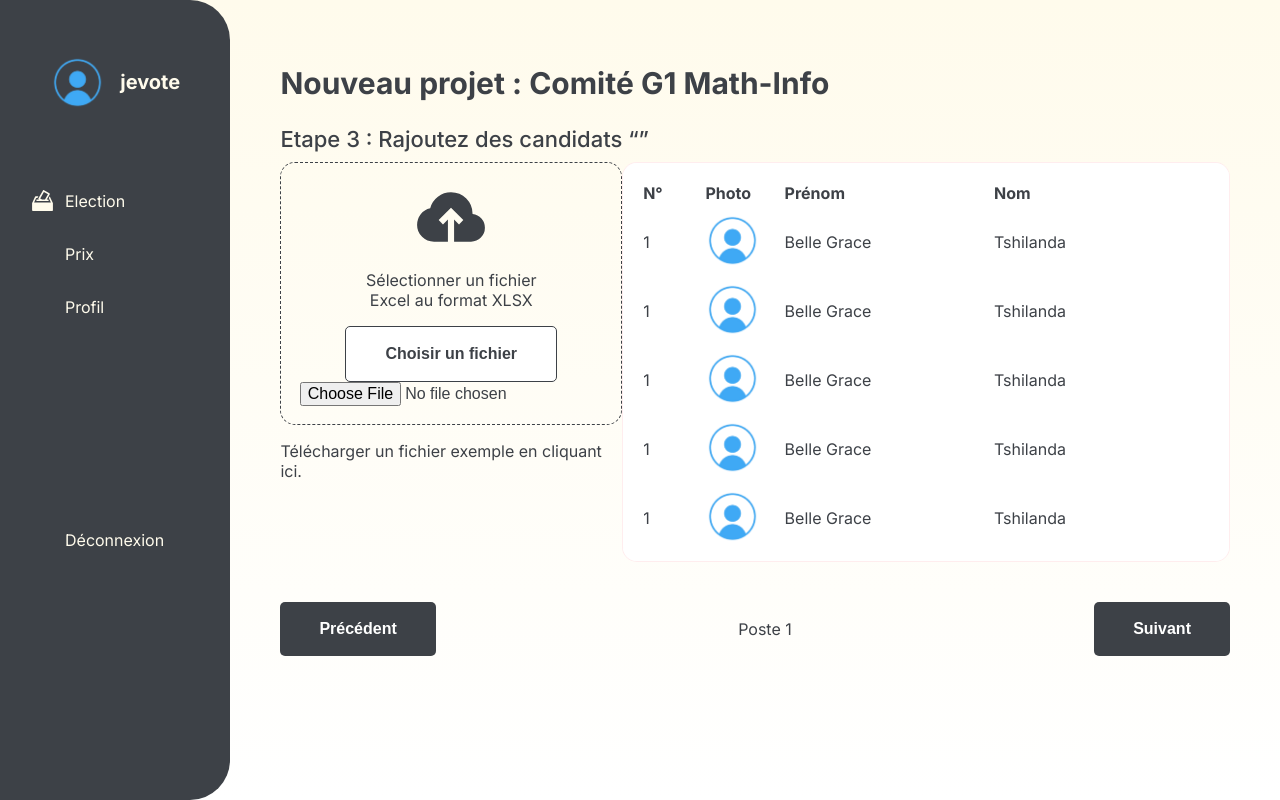
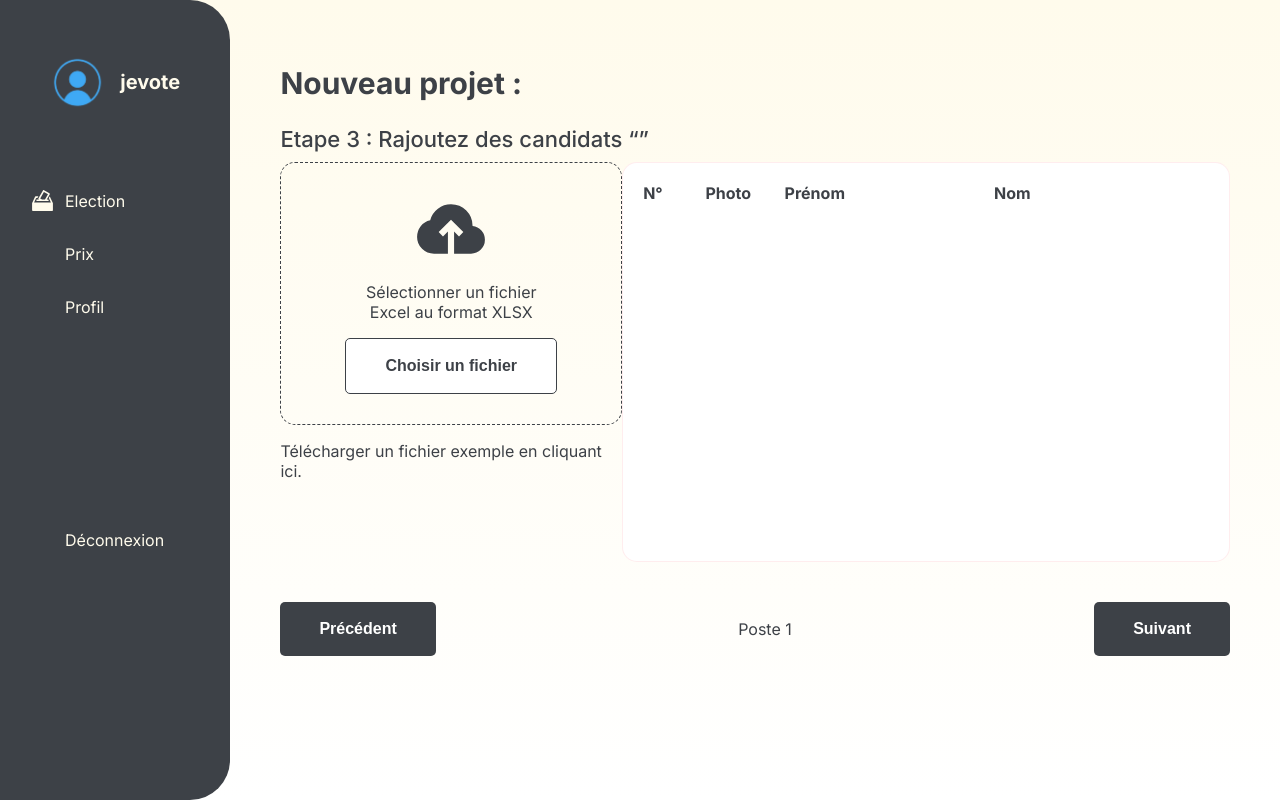
Before and after one commit to PrecieuxMudibu/Precious_Vote, a Next.js app: page /dashboard/add_candidates in a window 1280 px wide. Built offline with nearby package versions, Linux system fonts and the light colour scheme; some icons are missing.

Commit message:
fix: Add e.preventDefault in the login function

```diff
--- a/pages/dashboard/add_candidates.jsx
+++ b/pages/dashboard/add_candidates.jsx
@@ -8,6 +8,7 @@ import { Icon } from '@iconify/react';
 import { useState } from 'react';
 import * as XLSX from 'xlsx';
 import Link from 'next/link';
+import { useRef } from 'react';
 
 export default function Add_Candidates() {
     const { election_to_create, set_election_to_create } =
@@ -15,15 +16,17 @@ export default function Add_Candidates() {
     const [candidats, setCandidats] = useState([]);
     const [number_of_post, set_number_of_post] = useState(0);
 
+    const inputFile = useRef();
+
     function change_post(action) {
         if (action == 'next') {
-            if (number_of_post < election_to_create.candidates.length-1) {
+            if (number_of_post < election_to_create.candidates.length - 1) {
                 set_number_of_post(number_of_post + 1);
             }
         }
 
         if (action == 'previous') {
-            if (number_of_post >= election_to_create.candidates.length-1) {
+            if (number_of_post >= election_to_create.candidates.length - 1) {
                 set_number_of_post(number_of_post - 1);
             }
         }
@@ -54,7 +57,7 @@ export default function Add_Candidates() {
     return (
         <Dashboard_Layout page_title="Ajoutez des candidats">
             <section>
-                <h1>Nouveau projet : Comité G1 Math-Info</h1>
+                <h1>Nouveau projet : {election_to_create.name}</h1>
                 <h2>
                     Etape 3 : Rajoutez des candidats “
                     {election_to_create.candidates[number_of_post].post}”
@@ -68,10 +71,18 @@ export default function Add_Candidates() {
                                 className={styles.upload_file_icon}
                             />
                             <p>Sélectionner un fichier Excel au format XLSX</p>
-                            <button className="button_secondary">
+                            <button
+                                onClick={() => inputFile.current.click()}
+                                className="button_secondary"
+                            >
                                 Choisir un fichier
                             </button>
-                            <input type="file" onInput={(e) => handleFile(e)} />
+                            <input
+                                className="hidden"
+                                ref={inputFile}
+                                type="file"
+                                onInput={(e) => handleFile(e)}
+                            />
                         </div>
                         <p>Télécharger un fichier exemple en cliquant ici.</p>
                     </div>
@@ -83,43 +94,17 @@ export default function Add_Candidates() {
                             <div>Prénom</div>
                             <div>Nom</div>
                         </div>
-
-                        <Item
-                            number={1}
-                            picture={candidat_image}
-                            first_name="Belle Grace"
-                            name="Tshilanda"
-                        />
-                        <Item
-                            number={1}
-                            picture={candidat_image}
-                            first_name="Belle Grace"
-                            name="Tshilanda"
-                        />
-                        <Item
-                            number={1}
-                            picture={candidat_image}
-                            first_name="Belle Grace"
-                            name="Tshilanda"
-                        />
-                        <Item
-                            number={1}
-                            picture={candidat_image}
-                            first_name="Belle Grace"
-                            name="Tshilanda"
-                        />
-                        <Item
-                            number={1}
-                            picture={candidat_image}
-                            first_name="Belle Grace"
-                            name="Tshilanda"
-                        />
-                        <Item
-                            number={1}
-                            picture={candidat_image}
-                            first_name="Belle Grace"
-                            name="Tshilanda"
-                        />
+                        {console.log(
+                            election_to_create.candidates[number_of_post].people
+                        )}
+                        {/* {election_to_create.candidates[number_of_post].people.map((candidate) => {
+                            <Item
+                                number={1}
+                                picture={candidate.image}
+                                first_name={candidate.first_name}
+                                name={candidate.name}
+                            />;
+                        })} */}
                     </div>
                 </div>
                 {/* <div className={styles.list_of_posts}></div> */}
--- a/styles/dashboard/add_candidates.module.css
+++ b/styles/dashboard/add_candidates.module.css
@@ -10,6 +10,7 @@
     display: flex;
     flex-direction: column;
     justify-content: center;
+    border: 1px solid red;
     align-items: center;
     border-radius: 15px;
     border: 1px dashed var(--primary_color);
--- a/styles/globals.css
+++ b/styles/globals.css
@@ -197,3 +197,7 @@ table {
   cursor: pointer;
   margin: 0 15px;
 }
+
+.hidden {
+  display: none;
+}
```
Also changed, not shown: pages/login.jsx (+44 -35 lines), pages/register.jsx (+6 -4 lines).
